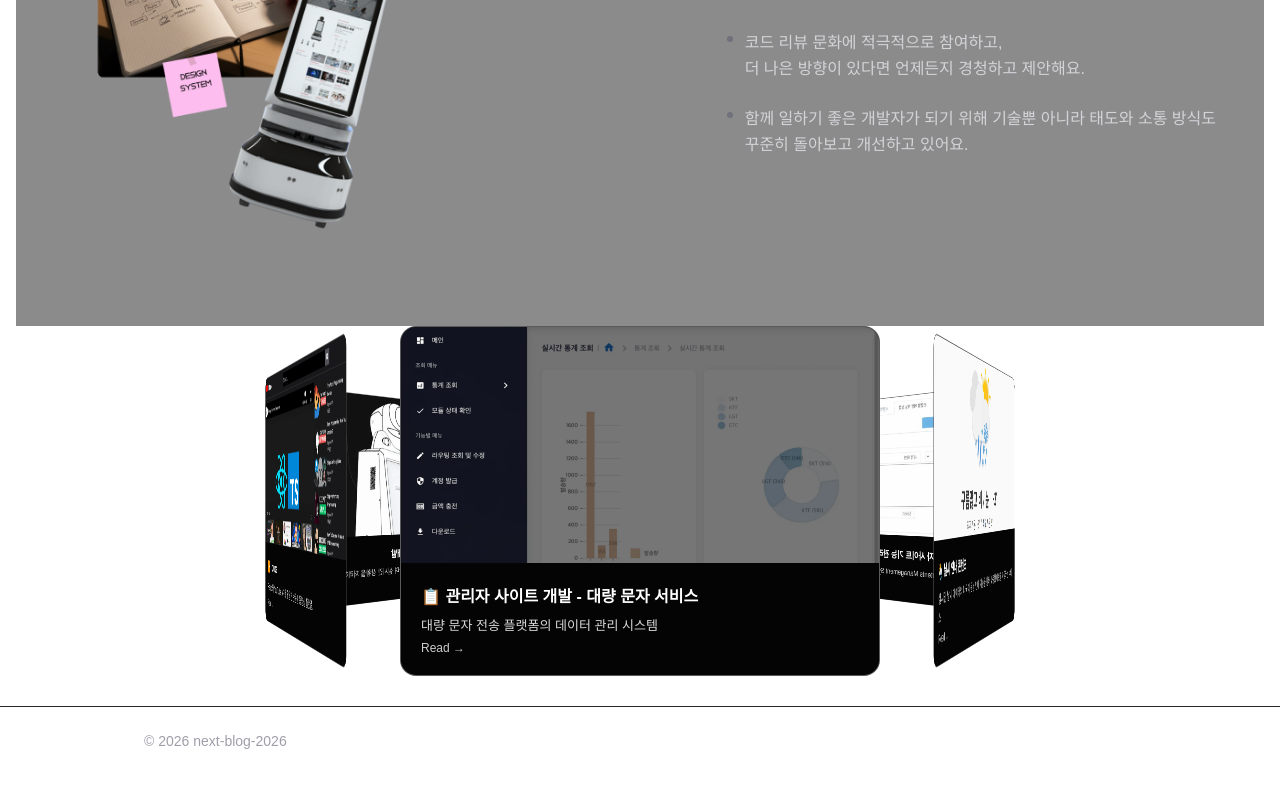
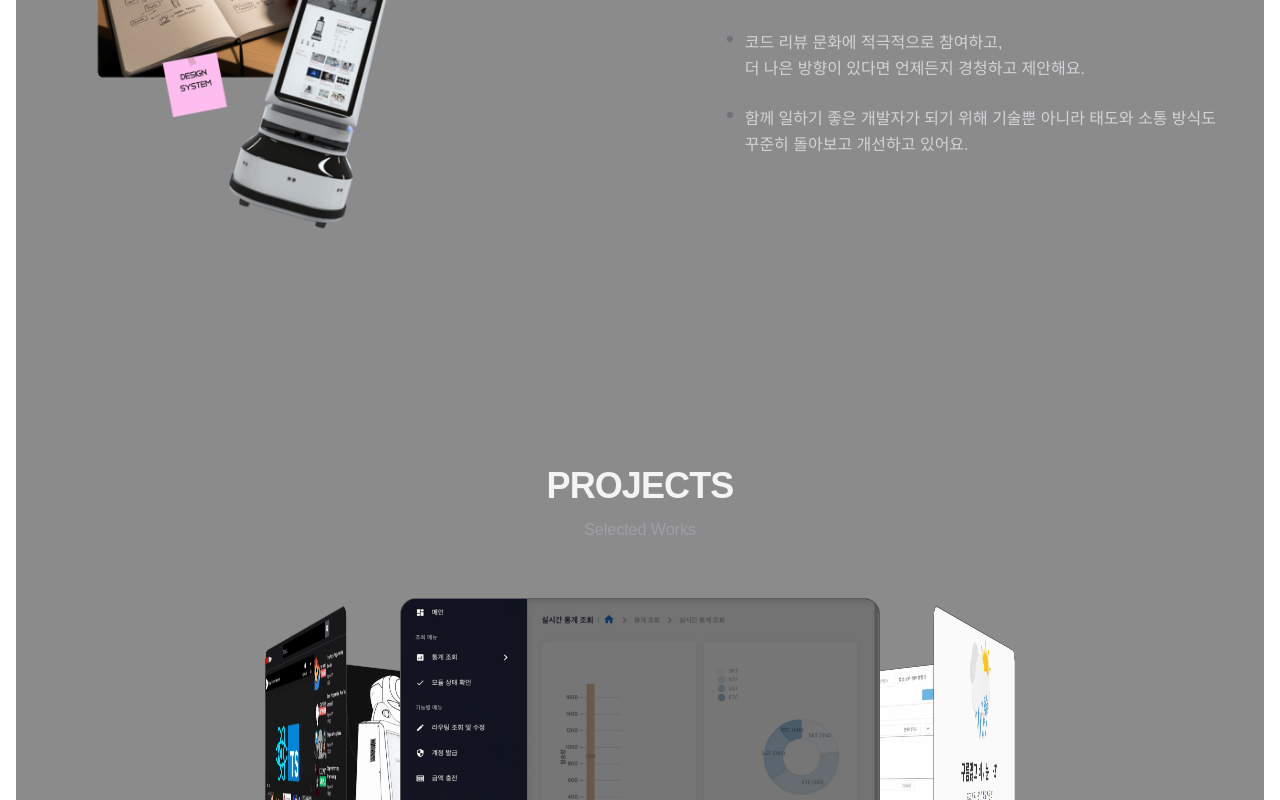
Before and after one commit to bbyik-k/portfolio-nextjs-2026, a Next.js app: page / in a window 1280 px wide. Shown: the part 2000-2800 px from the top of the page. Before the commit the page ends 2775 px from the top, so only its background shows below. Built offline with nearby package versions, Linux system fonts and the light colour scheme.

Commit message:
style(carousel): 타이틀 작성 및 레이아웃 스타일 적용

```diff
--- a/app/components/home/ProjectCarousel/ProjectCarousel.tsx
+++ b/app/components/home/ProjectCarousel/ProjectCarousel.tsx
@@ -40,6 +40,14 @@ export default function ProjectCarousel({ posts }: Props) {
   if (posts.length === 0) return null;
 
   return (
+    <section className='w-full bg-zinc-900/50 backdrop-blur-sm py-24 md:py-32'>
+      <div className='mx-auto w-full max-w-7xl px-6 md:px-8'>
+        {/* 섹션 헤더 */}
+        <header className='mb-10 md:mb-14 text-center'>
+          {/* <p className='text-xs tracking-[0.35em] text-zinc-400'>PROJECTS</p> */}
+          <h2 className='mt-3 text-3xl font-bold tracking-tight text-zinc-100 md:text-4xl'>PROJECTS</h2>
+          <p className='mt-3 text-zinc-400'>Selected Works</p>
+        </header>
         <div className='wrapper'>
           <div className='scene'>
             <div className='carousel keen-slider' ref={sliderRef}>
@@ -64,5 +72,7 @@ export default function ProjectCarousel({ posts }: Props) {
             </div>
           </div>
         </div>
+      </div>
+    </section>
   );
 }
```
Lines whose indentation alone changed are shown as unchanged.
